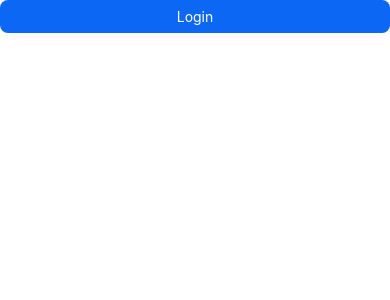
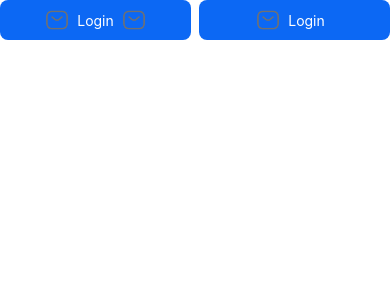
Before and after one commit to buihuunghia2004/TechStore, a React Native app in the folder mobile/: screen / in a window 390 px wide. Shown: the top 300 px of the page. Built offline with nearby package versions, Linux system fonts and the light colour scheme.

Commit message:
update-button-component-1

```diff
--- a/mobile/App.tsx
+++ b/mobile/App.tsx
@@ -1,12 +1,20 @@
-import { StyleSheet, Text, View } from 'react-native'
+import { Image, StyleSheet, Text, View } from 'react-native'
 import React from 'react'
 import AppButton from '~/components/common/AppButton'
-
+import { assets } from '~/styles/app/assets'
 const App = () => {
   return (
-    <View style={styles.container}>
+    <View style={[styles.container,{flexDirection:'row',gap:8}]}>
+      {/* //th1 */}
       <AppButton
-        onClick={() => console.log()}
+        leftIcon={assets.icon.sms}
+        rightIcon={assets.icon.sms}
+        onPress={() => console.log()}
+        title='Login' />
+        <AppButton
+        leftIcon={assets.icon.sms}
+
+        onPress={() => console.log()}
         title='Login' />
     </View>
   )
--- a/mobile/src/components/common/AppButton.tsx
+++ b/mobile/src/components/common/AppButton.tsx
@@ -1,19 +1,19 @@
-import { StyleProp, StyleSheet, Text, TouchableOpacity, ViewStyle } from 'react-native';
+import { Image, ImageProps, StyleProp, Text, TouchableOpacity, ViewStyle } from 'react-native';
 import React from 'react';
-import { buttonStyles, textStyles } from '~/styles/globalStyles';
+import { buttonStyles, iconStyles, textStyles } from '~/styles/globalStyles';
+import { AppButtonStyle } from '~/styles/app/components/common/AppButtonStyle';
 
 interface ButtonProps {
     title?: string;
-    onClick: () => void;
+    onPress: () => void;
     disabled?: boolean;
-    leftIcon?: React.ReactNode;
-    rightIcon?: React.ReactNode;
+    leftIcon?: ImageProps;
+    rightIcon?: ImageProps;
     positionStyle?: StyleProp<ViewStyle>;
 }
-
 const AppButton: React.FC<ButtonProps> = ({
     title,
-    onClick,
+    onPress,
     disabled = false,
     leftIcon,
     rightIcon,
@@ -21,19 +21,14 @@ const AppButton: React.FC<ButtonProps> = ({
 }) => {
     return (
         <TouchableOpacity
-            onPress={!disabled ? onClick : undefined}
-            style={[buttonStyles.solid, positionStyle, disabled && { opacity: 0.5 }]}
+            onPress={!disabled ? onPress : undefined}
+            style={[AppButtonStyle.container, positionStyle, disabled && { opacity: 0.5 }]}
             disabled={disabled}
         >
-            {leftIcon}
-            <Text style={textStyles.button_lg}>{title}</Text>
-            {rightIcon}
+            {leftIcon ?  <Image source={leftIcon} style={iconStyles.icon24}/> : null}
+            <Text style={[AppButtonStyle.text]}>{title}</Text>
+            {rightIcon ? <Image  source={rightIcon} style={iconStyles.icon24}/> : null}
         </TouchableOpacity>
     );
 };
-
 export default AppButton;
-
-const styles = StyleSheet.create({
-    // Your styles here if needed
-});
--- a/mobile/src/styles/app/assets.ts
+++ b/mobile/src/styles/app/assets.ts
@@ -1,9 +1,9 @@
 export const assets = {
   icon: {
-    logo: require('~/assets/icons/logo.png'),
+    sms: require('~/assets/icons/sms.png'),
   },
   image:{
-    product_demo:require('~/assets/images/product_demo.png'),
-    banner_demo:require('~/assets/images/banner_demo.png'),
+    product_demo:require('~/assets/images/product-demo.png'),
+    banner_demo:require('~/assets/images/banner-demo.png'),
   }
 }
--- /dev/null
+++ b/mobile/src/styles/app/components/common/AppButtonStyle.tsx
@@ -0,0 +1,15 @@
+import { StyleSheet } from "react-native";
+import { buttonStyles, textStyles } from "~/styles/globalStyles";
+
+export const AppButtonStyle = StyleSheet.create({
+    container:{
+        ... buttonStyles.solid,
+        flex:1,
+        flexDirection:'row',
+        maxHeight:40,
+    },
+    text:{
+        ...textStyles.button_lg,
+        marginHorizontal:8
+    }
+})
--- a/mobile/src/styles/globalStyles.ts
+++ b/mobile/src/styles/globalStyles.ts
@@ -1,4 +1,4 @@
-import { StyleSheet, ViewStyle } from "react-native";
+import { StyleSheet } from "react-native";
 import { colors } from "./colors";
 import { borderRadius, cardElevation, screenPadding, spacing } from "./dimensions";
 
@@ -63,6 +63,7 @@ export const buttonStyles =StyleSheet.create({
     paddingVertical: spacing.small,
     paddingHorizontal: spacing.small,
     alignItems: 'center',
+    justifyContent:'center'
   },
   outline: {
     borderRadius: borderRadius.medium,
@@ -71,11 +72,12 @@ export const buttonStyles =StyleSheet.create({
     paddingVertical: spacing.small,
     paddingHorizontal: spacing.medium,
     alignItems: 'center',
+    justifyContent:'center'
   },
   text: textStyles.button_lg
 });
 
-export const iconStyles = {
+export const iconStyles = StyleSheet.create({
   icon14: {
     width: 14,
     height: 14,
@@ -96,9 +98,9 @@ export const iconStyles = {
     width: 40,
     height: 40,
   },
-}
+})
 
-export const containerStyles = {
+export const containerStyles =StyleSheet.create({
   container: {
     flex: 1,
   },
@@ -127,7 +129,7 @@ export const containerStyles = {
     shadowOpacity: 0.2,
     shadowRadius: 4,
   },
-};
+});
 
 export const globalStyles = StyleSheet.create({
   line: {
```
